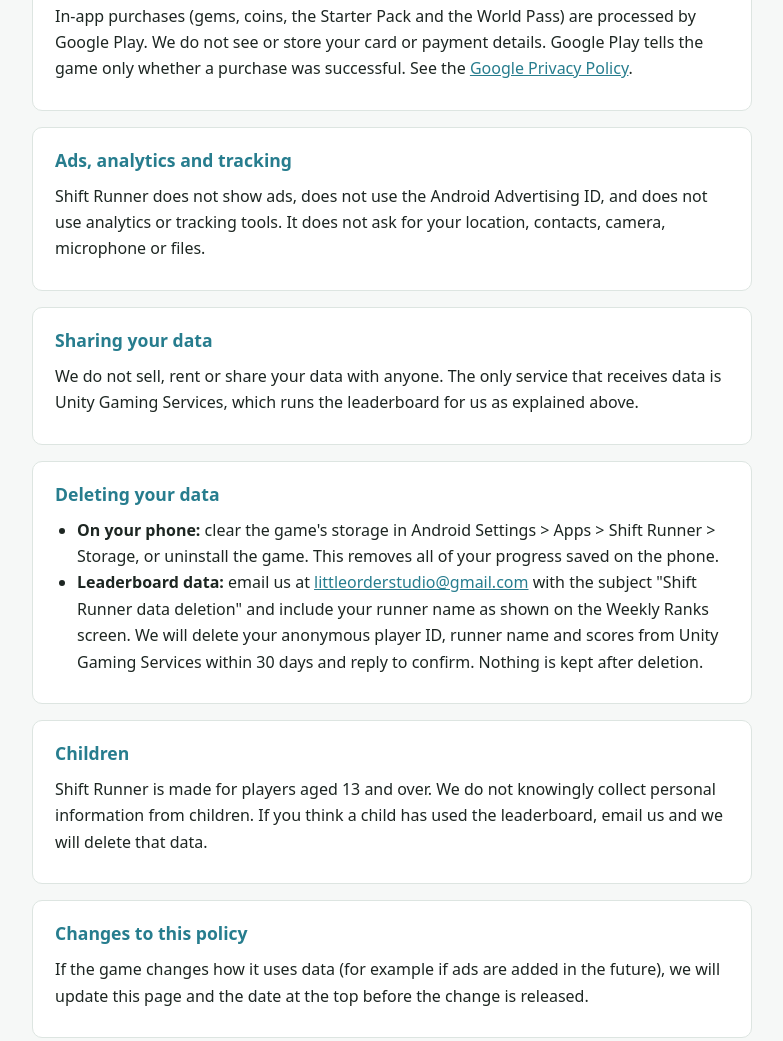
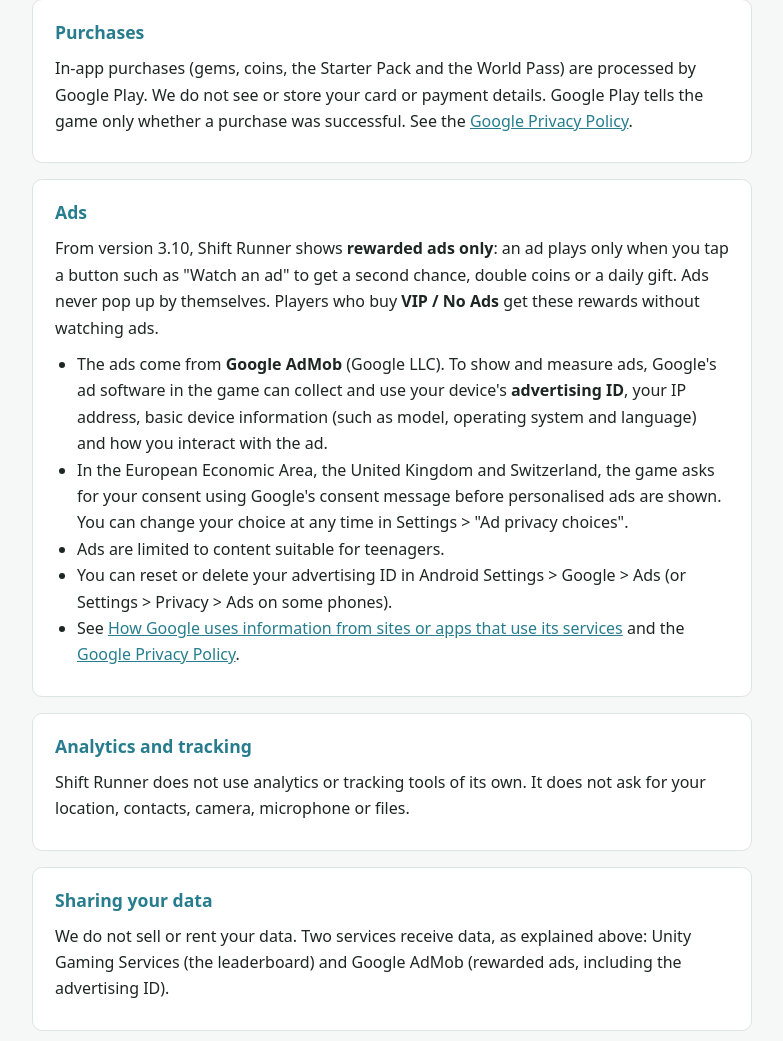
Before and after one commit to neo39652000/shift-runner-privacy, a plain HTML site: page index.html in a window 1280 px wide. Shown: the part 1312-2353 px from the top of the page, without its empty margins (248-1031 px from the left). Drawn offline with Linux system fonts and the light colour scheme.

Commit message:
Privacy policy: rewarded ads with Google AdMob (version 3.10)
Co-authored-by: Perplexity <noreply@perplexity.ai>

```diff
--- a/index.html
+++ b/index.html
@@ -21,11 +21,11 @@
 <header><div>
   <h1>Privacy Policy – Shift Runner</h1>
   <p>Shift Runner for Android, by Little Order Studio</p>
-  <p class="muted" style="color:#fff">Last updated: 22 November 2026 (version 3.9.4)</p>
+  <p class="muted" style="color:#fff">Last updated: 23 November 2026 (version 3.10)</p>
 </div></header>
 <main>
 <section><h2>Summary</h2>
-<p>Shift Runner is a running game. Your coins, gems, outfits, progress and settings are saved only on your phone. The only data that leaves your phone is for the online weekly leaderboard: an anonymous player ID, a random runner name made by the game, and your scores. We never ask for your real name, email, phone number or location, we do not show ads, and we never sell your data. Purchases are handled entirely by Google Play.</p></section>
+<p>Shift Runner is a running game. Your coins, gems, outfits, progress and settings are saved only on your phone. The only data that leaves your phone is for the online weekly leaderboard: an anonymous player ID, a random runner name made by the game, and your scores. From version 3.10 the game can show optional "rewarded" ads (you choose to watch one to get a reward) from Google AdMob, which uses your device's advertising ID. We never ask for your real name, email, phone number or location, and we never sell your data. Purchases are handled entirely by Google Play.</p></section>
 
 <section><h2>Who we are</h2>
 <p>Shift Runner is developed by Little Order Studio (Mauro Todini, Australia) ("we", "us"). This policy applies only to the Shift Runner app.</p></section>
@@ -49,11 +49,21 @@
 <section><h2>Purchases</h2>
 <p>In-app purchases (gems, coins, the Starter Pack and the World Pass) are processed by Google Play. We do not see or store your card or payment details. Google Play tells the game only whether a purchase was successful. See the <a href="https://policies.google.com/privacy">Google Privacy Policy</a>.</p></section>
 
-<section><h2>Ads, analytics and tracking</h2>
-<p>Shift Runner does not show ads, does not use the Android Advertising ID, and does not use analytics or tracking tools. It does not ask for your location, contacts, camera, microphone or files.</p></section>
+<section><h2>Ads</h2>
+<p>From version 3.10, Shift Runner shows <b>rewarded ads only</b>: an ad plays only when you tap a button such as "Watch an ad" to get a second chance, double coins or a daily gift. Ads never pop up by themselves. Players who buy <b>VIP / No Ads</b> get these rewards without watching ads.</p>
+<ul>
+<li>The ads come from <b>Google AdMob</b> (Google LLC). To show and measure ads, Google's ad software in the game can collect and use your device's <b>advertising ID</b>, your IP address, basic device information (such as model, operating system and language) and how you interact with the ad.</li>
+<li>In the European Economic Area, the United Kingdom and Switzerland, the game asks for your consent using Google's consent message before personalised ads are shown. You can change your choice at any time in Settings &gt; "Ad privacy choices".</li>
+<li>Ads are limited to content suitable for teenagers.</li>
+<li>You can reset or delete your advertising ID in Android Settings &gt; Google &gt; Ads (or Settings &gt; Privacy &gt; Ads on some phones).</li>
+<li>See <a href="https://policies.google.com/technologies/partner-sites">How Google uses information from sites or apps that use its services</a> and the <a href="https://policies.google.com/privacy">Google Privacy Policy</a>.</li>
+</ul></section>
+
+<section><h2>Analytics and tracking</h2>
+<p>Shift Runner does not use analytics or tracking tools of its own. It does not ask for your location, contacts, camera, microphone or files.</p></section>
 
 <section><h2>Sharing your data</h2>
-<p>We do not sell, rent or share your data with anyone. The only service that receives data is Unity Gaming Services, which runs the leaderboard for us as explained above.</p></section>
+<p>We do not sell or rent your data. Two services receive data, as explained above: Unity Gaming Services (the leaderboard) and Google AdMob (rewarded ads, including the advertising ID).</p></section>
 
 <section id="delete"><h2>Deleting your data</h2>
 <ul>
@@ -65,7 +75,7 @@
 <p>Shift Runner is made for players aged 13 and over. We do not knowingly collect personal information from children. If you think a child has used the leaderboard, email us and we will delete that data.</p></section>
 
 <section><h2>Changes to this policy</h2>
-<p>If the game changes how it uses data (for example if ads are added in the future), we will update this page and the date at the top before the change is released.</p></section>
+<p>If the game changes how it uses data, we will update this page and the date at the top before the change is released.</p></section>
 
 <section><h2>Contact</h2>
 <p>Little Order Studio – <a href="mailto:littleorderstudio@gmail.com">littleorderstudio@gmail.com</a></p></section>
```
